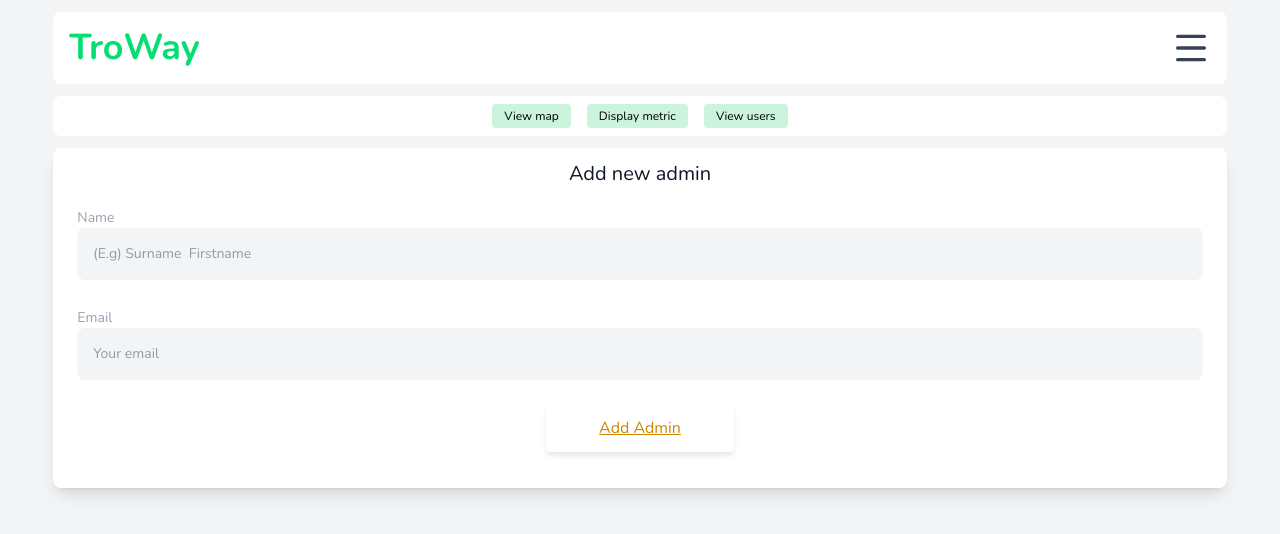
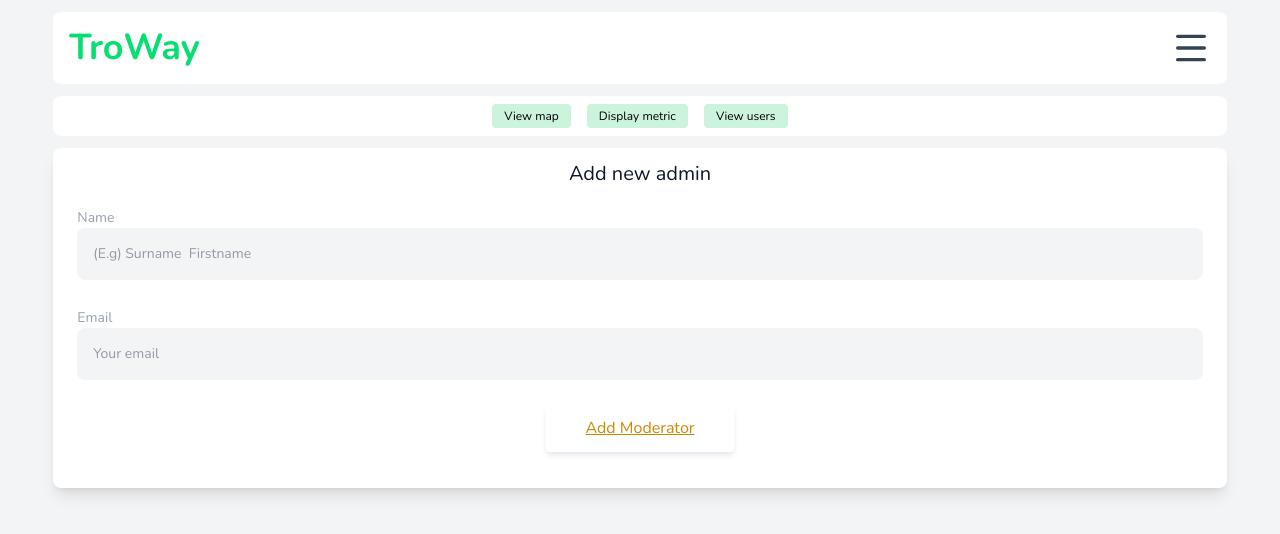
Before and after one commit to JoshTino/troway, a React (Vite) app in the folder frontend/: page /add-moderator in a window 1280 px wide. Shown: the top 534 px of the page. Built offline with nearby package versions, Linux system fonts and the light colour scheme; no server answers; sample sign-in values are in the browser's storage; a web font is replaced by a local one.

Commit message:
feat(ui): change button text

```diff
--- a/frontend/components/AddModerator.jsx
+++ b/frontend/components/AddModerator.jsx
@@ -56,7 +56,7 @@ const AddAdmin = () => {
 						</div>
 
 						<div className="mb-6 flex justify-center">
-							<button className="shadow-md shadow-gray-200 text-yellow-600 underline font-nunito cursor-pointer rounded-sm md:w-2/12 py-3 px-4" type="submit">Add Admin</button>
+							<button className="shadow-md shadow-gray-200 text-yellow-600 underline font-nunito cursor-pointer rounded-sm md:w-2/12 py-3 px-4" type="submit">Add Moderator</button>
 						</div>
 					</form>
 				</div>
```
